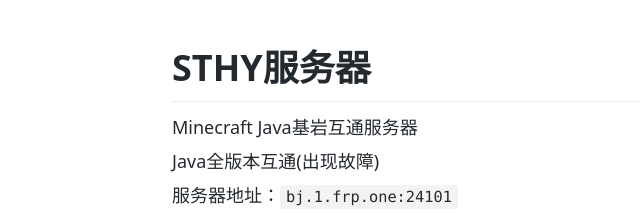
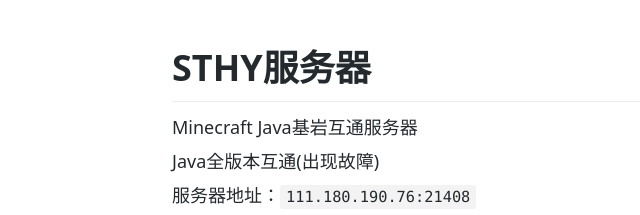
Before and after one commit to 1-sunzheqi/moyu, a plain HTML site: page index.html in a window 1280 px wide. Shown: the top 215 px of the page, 23-663 px from the left. Drawn offline with Linux system fonts and the light colour scheme.

Commit message:
更新 index.html

```diff
--- a/index.html
+++ b/index.html
@@ -552,7 +552,7 @@
           <h1>STHY服务器</h1>
           <p>Minecraft Java基岩互通服务器</p>
           <p>Java全版本互通(出现故障)</p>
-          <p>服务器地址：<code>bj.1.frp.one:24101</code></code></p>
+          <p>服务器地址：<code>111.180.190.76:21408</code></code></p>
           <blockquote>
           <p><strong>手机想玩Java？</strong></p>
           <p style="line-height: 0.5em;">试试这三个启动器吧!</p>
```
